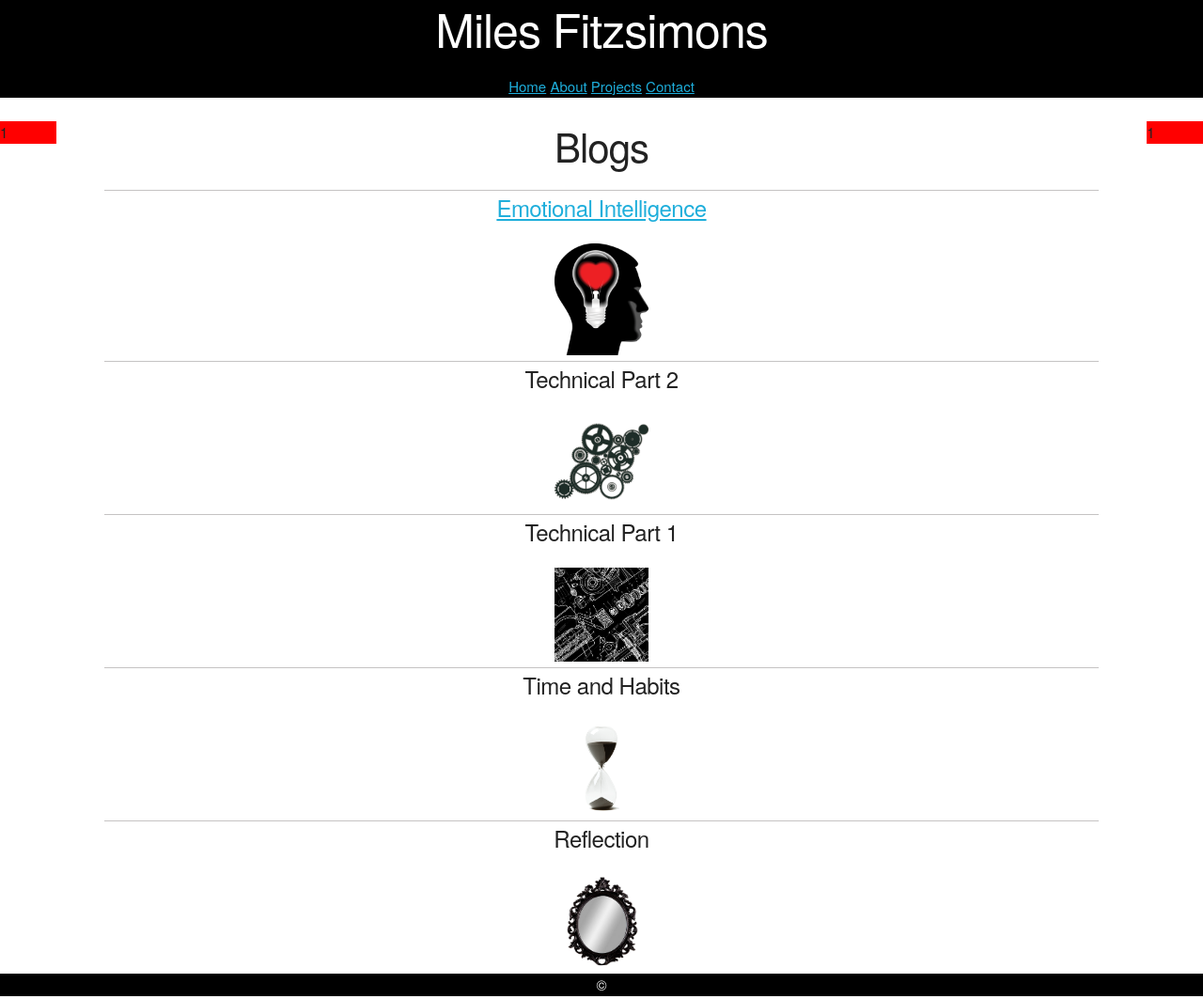
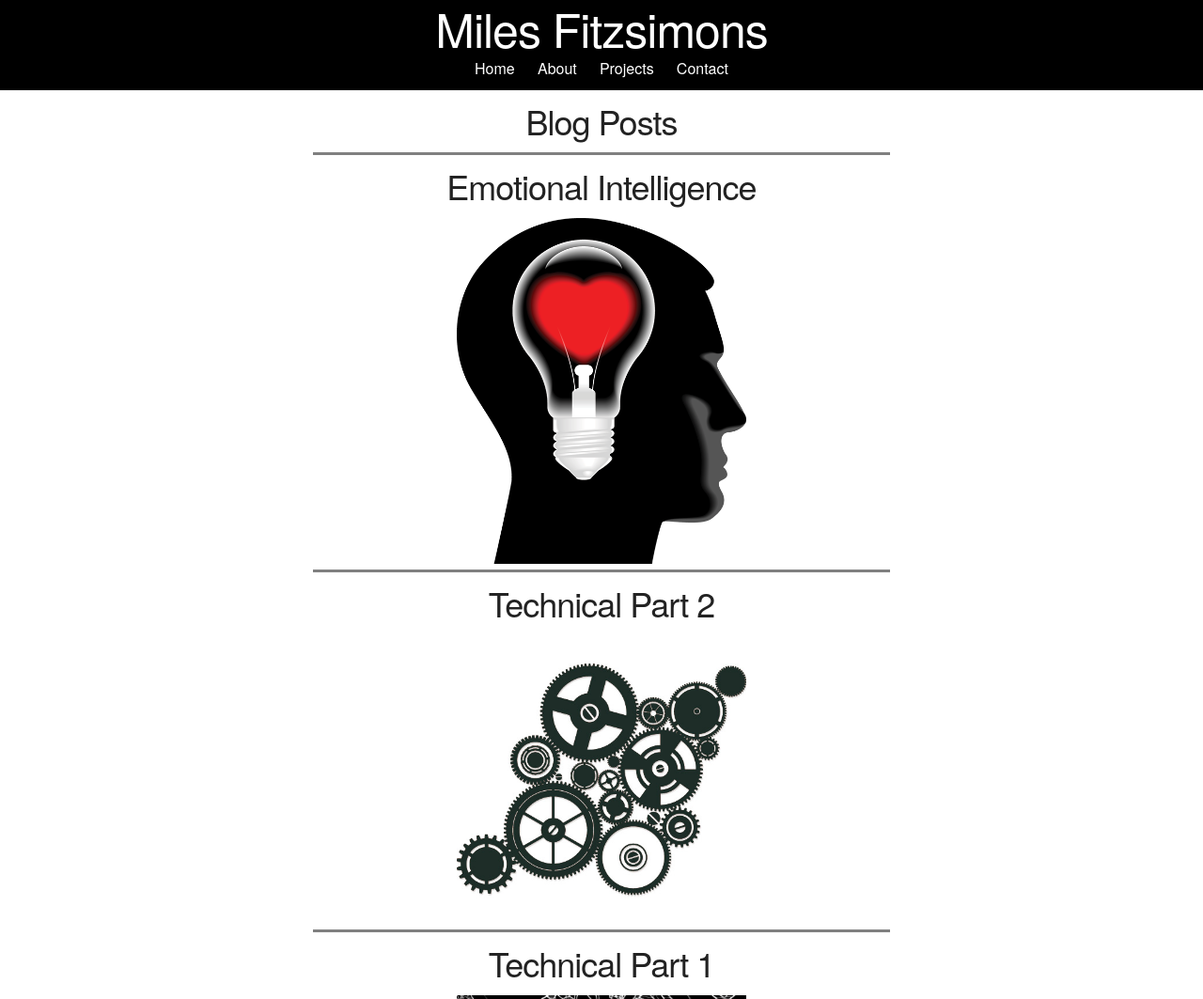
Before and after one commit to miles-fitzsimons/miles-fitzsimons.github.io, a plain HTML site: page index.html in a window 1280 px wide. Shown: the top 1063 px of the page at 94% size. Drawn offline with nearby package versions, Linux system fonts and the light colour scheme.

Commit message:
Push semi-working version of rebuilt site

```diff
--- a/index.html
+++ b/index.html
@@ -3,68 +3,73 @@
 <head>
   <title>Miles Fitzsimons</title>
   <meta charset="UTF-8">
-  <meta name="viewport" content="width=device-width, initial-scale=1">
   <link rel="stylesheet" type="text/css" href="https://cdnjs.cloudflare.com/ajax/libs/normalize/3.0.3/normalize.css">
   <link rel="stylesheet" type="text/css" href="https://cdnjs.cloudflare.com/ajax/libs/skeleton/2.0.4/skeleton.css">
   <link rel="stylesheet" type="text/css" href="styles/main.css">
-
-
+  <meta name="viewport" content="width=device-width, initial-scale=1">
 </head>
 <body>
 
-
-
-
-  <!-- Do I need a container/wrapper? -->
+  <!-- Header -->
   <div class="row">
     <div class="twelve columns">
+      <header>
+        <h1>Miles Fitzsimons</h1>
         <nav>
-        <header><h1>Miles Fitzsimons</h1></header>
-        <ul class="navigation">
-          <li><a href="index.html">Home</a></li>
-          <li><a href="blog/c1-reflection-blog.html">About</a></li>
-          <li><a href="blog/c1-reflection-blog.html">Projects</a></li>
-          <li><a href="blog/c1-reflection-blog.html">Contact</a></li>
+          <ul>
+            <li><a href="" title="">Home</a></li>
+            <li><a href="" title="">About</a></li>
+            <li><a href="" title="">Projects</a></li>
+            <li><a href="" title="">Contact</a></li>
           </ul>
         </nav>
+      </header>
     </div>
   </div>
 
-
+  <!-- Content -->
   <div class="row">
-    <div class="one column">1</div>
-    <div class="ten columns">
+    <div class="three columns"></div>
+    <div class="six columns">
       <section>
-        <header><h2>Blogs</h2></header>
-
-        <a href="blog/c2-emotional-intelligence.html">
-          <h5>Emotional Intelligence</h5>
-          <img src="images/ei.png" alt=""></a>
-
-          <h5>Technical Part 2</h5>
+        <h3>Blog Posts</h3>
+        <article>
+          <h3>Emotional Intelligence</h3>
+          <img src="images/ei.png" alt="">
+        </article>
+        <article>
+          <h3>Technical Part 2</h3>
           <img src="images/tech2.jpg" alt="">
-
-          <h5>Technical Part 1</h5>
+        </article>
+        <article>
+          <h3>Technical Part 1</h3>
           <img src="images/tech1.jpg" alt="">
-
-          <h5>Time and Habits</h5>
+        </article>
+        <article>
+          <h3>Time and Habits</h3>
           <img src="images/hourglass.jpg" alt="">
-
-          <h5>Reflection</h5>
+        </article>
+        <article>
+          <h3>Reflection</h3>
           <img src="images/mirror.jpg" alt="">
+        </article>
       </section>
-
     </div>
-      <div class="one column">1</div>
+    <div class="three columns"></div>
   </div>
 
+  <!-- Footer -->
   <div class="row">
     <div class="twelve columns">
-
-        <footer><a class="foot">&copy;</a></footer>
+      <footer>
+        <ul>
+          <li>EDA</li>
+          <li>Kea</li>
+          <li>Wellington</li>
+        </ul>
+      </footer>
     </div>
   </div>
 
-
 </body>
 </html>
--- a/styles/main.css
+++ b/styles/main.css
@@ -1,149 +1,75 @@
-nav {
+
+header {
   background-color: #000000;
   text-align: center;
-}
-
-h1 {
-  // font-size: 4rem;
-  color: #FFFFFF;
-}
-
-.navigation {
-  list-style: none;
-}
-
-li {
-  display: block;
-}
-
-@media screen and (min-width: 400px){
-  li {
-    display: inline;
-  }
-}
-
-.one.column {
-  background-color: red;
-}
-
-img {
-  width: 100px;
+  padding-bottom: 1rem;
 }
 
 section {
   text-align: center;
 }
 
-h5 {
-  border-top: solid thin #C5C3C3;
+h1 {
+  color: #FFFFFF;
+  margin: 0;
+}
+
+h3 {
+  margin: 1rem 0;
+}
+
+ul {
+  list-style: none;
+  margin: 0;
+}
+
+a {
+  color: #FFFFFF;
+  text-decoration: none;
+  font-size: x-large;
+  padding: 0 1rem;
+}
+
+a:hover {
+  color: #808080;
+}
+
+li {
+  margin: 0;
+}
+
+// .six.columns {
+//   background-color: green;
+// }
+
+.three.columns {
+  display: none;
+  height: 1rem;
+}
+
+@media screen and (min-width:550px){
+  li {
+    display: inline;
+  }
+  a {
+    font-size: medium;
+  }
+  .three.columns {
+    display: initial;
+  }
+}
+
+
+
+img {
+  width: 50%;
+}
+
+article {
+  border-top: medium solid grey;
 }
 
 footer {
-  background-color: #000000;
   text-align: center;
-
+  background-color: red;
 }
-
-.foot {
-  color: #FFFFFF;
-}
-
-
-// @media (min-width: 400px){
-//   .mobile {
-//     display: none;
-//   }
-// }
-
-// @media (max-width: 400px){
-//   .desktop {
-//     display: none;
-//   }
-// }
-
-// nav {
-//   background-color: red;
-// }
-
-// .navi {
-//   list-style: none;
-// }
-
-// li {
-//   // display: block;
-// }
-
-
-
-
-// nav {
-//   background-color: #000000;
-//   text-align: center;
-// }
-
-// img {
-//   width: 5rem;
-//   vertical-align: middle;
-// }
-
-// header {
-//   background-color: #000000;
-//   text-align: center;
-// }
-
-// h1 {
-//   color: #FFFFFF;
-// }
-
-
-// @media (max-width: 400px) {
-//   .navi {
-//     display: none;
-//   }
-// }
-
-// .navi {
-//   // list-style: none;
-//   text-align: center;
-//   margin: 0;
-//   background-color: #000000;
-//   border-bottom: #FFFFFF medium solid;
-// }
-
-// li {
-//   display: inline;
-//   padding: 0 2rem;
-// }
-
-// a {
-//   color: #FFFFFF;
-//   text-decoration: none;
-// }
-
-// header {
-//   text-align: center;
-//   background-color: #000000;
-
-// }
-
-// h1 {
-//   color: #FFFFFF;
-//   margin: 0;
-// }
-
-// // .pageheading {
-// //   font-size: 4rem;
-// //   color: #FFFFFF;
-// //   margin: 0;
-// // }
-
-// .contentheading{
-//   text-align: center;
-//   font-size: 3rem;
-// }
-
-// section {
-//   background-color: green;
-//   margin: 0 auto;
-//   max-width: 80%
-// }
--- /dev/null
+++ b/test.css
@@ -0,0 +1,28 @@
+header {
+    background-color: red;
+    text-align: center;
+}
+
+h1 {
+    color: #FFFFFF;
+}
+
+ul {
+    list-style: none;
+}
+
+@media screen and (min-width:550px){
+    li {
+        display: inline;
+    }
+}
+
+body {
+    background-color: blue;
+}
+
+@media screen and (min-width: 550px){
+    body{
+        background-color: purple;
+    }
+}
```
Also changed, not shown: test.html (added, +35 -0 lines). Lines whose indentation alone changed are shown as unchanged.
